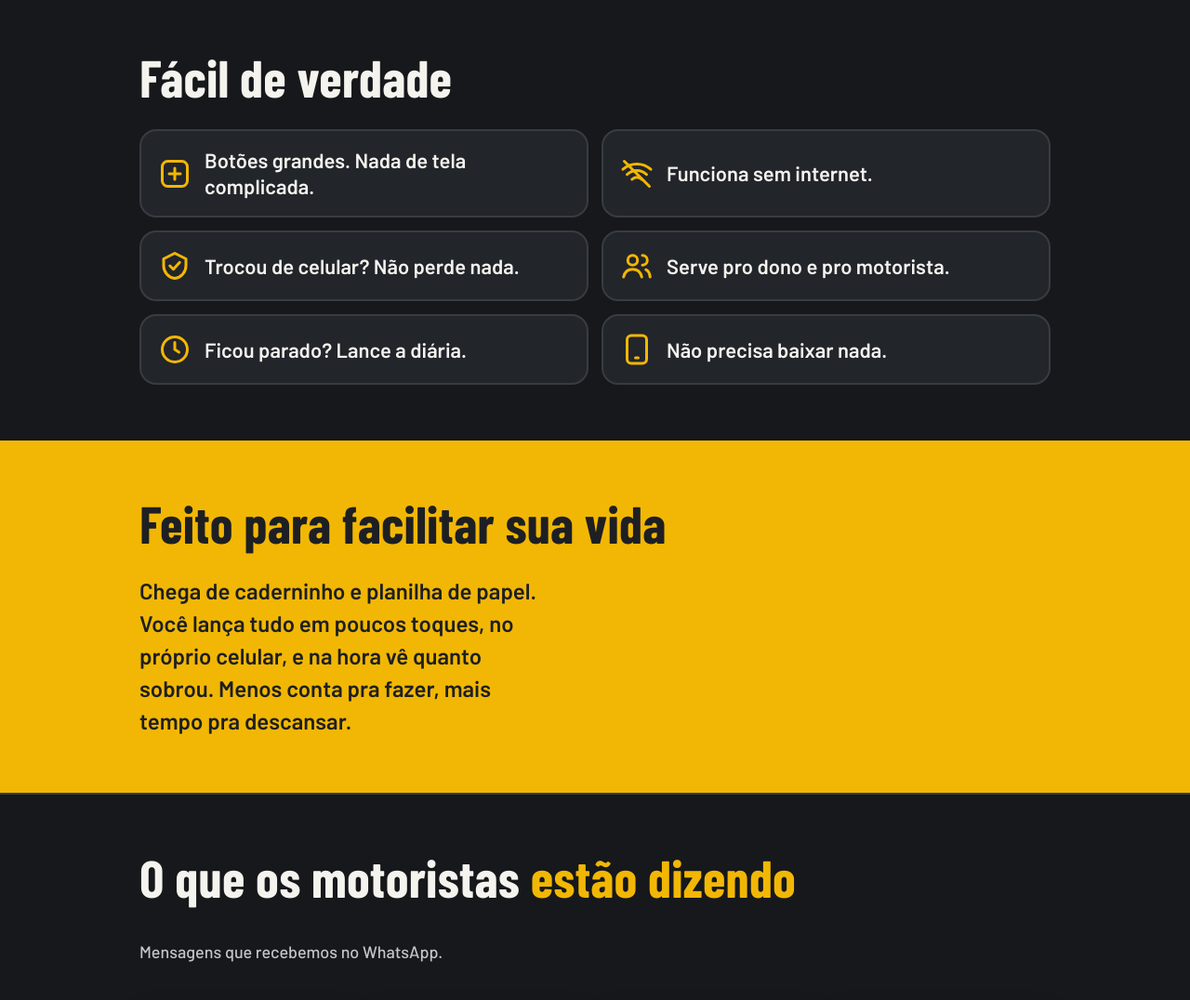
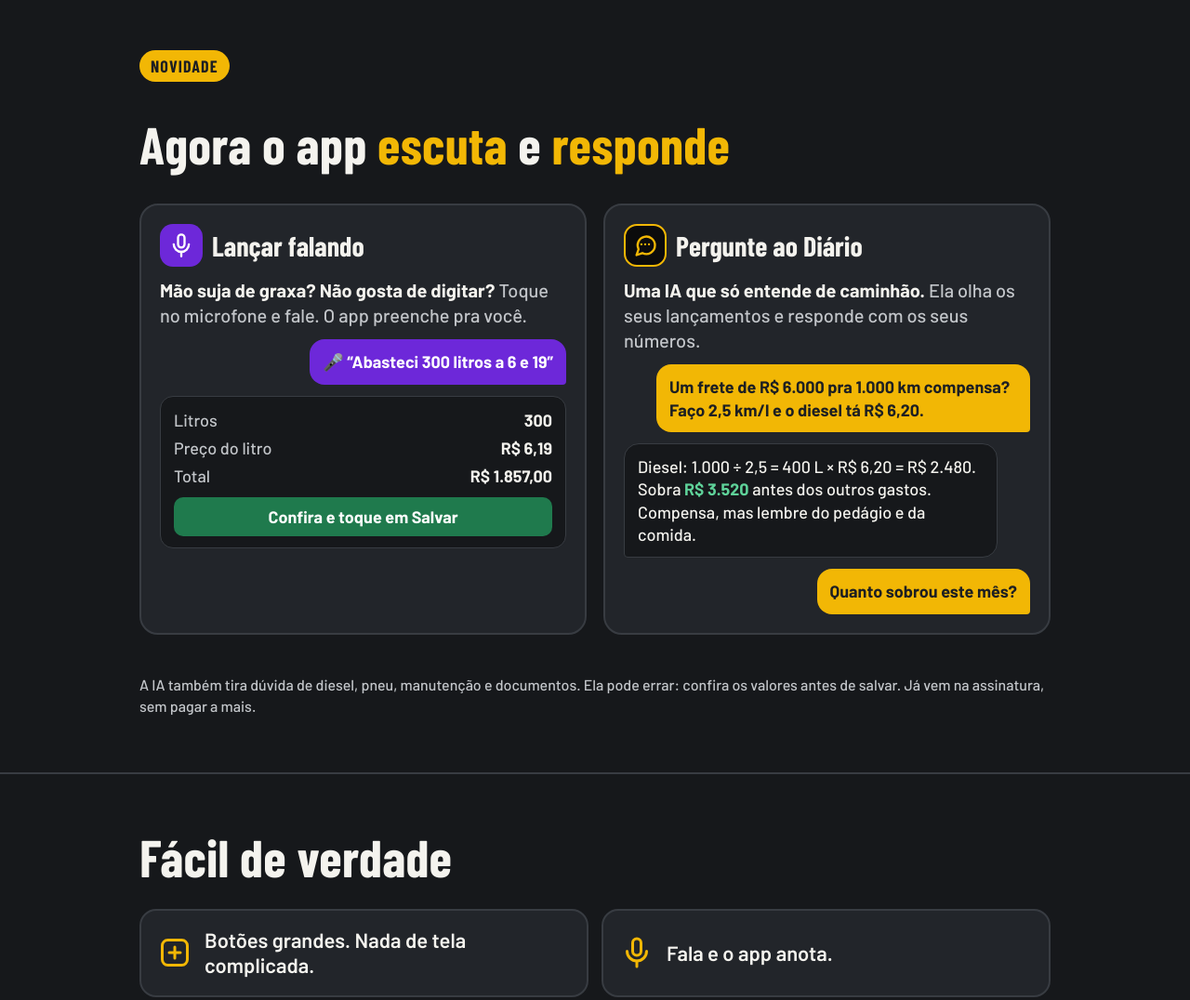
Before and after one commit to rafaeldisconzi-ralf1/diario-de-bordo, a plain HTML site: page assinar/index.html in a window 1280 px wide. Shown: the part 1320-2396 px from the top of the page at 93% size. Drawn offline with nearby package versions, Linux system fonts and the light colour scheme; no server answers; a web font is replaced by a local one.

Commit message:
Página de vendas: seção da IA (Lançar falando e Pergunte ao Diário), item na lista e dúvida
Co-Authored-By: Claude Opus 5.5 <noreply@anthropic.com>
Claude-Session: https://claude.ai/code/session_01NoyFaDqY1sV2RXwqAc5Mhu

```diff
--- a/assinar/index.html
+++ b/assinar/index.html
@@ -239,6 +239,25 @@ footer{padding-block:28px 40px;color:var(--apagado);font-size:17px;border-top:2p
 .bf p{margin:0;font-size:21px;line-height:1.35}
 .bf .relogio{font-family:var(--display);font-weight:800;font-size:26px;color:var(--placa);font-variant-numeric:tabular-nums}
 .plano .de .bf-de{color:var(--placa);font-weight:800}
+.ia-cards{display:grid;grid-template-columns:repeat(2,1fr);gap:18px;margin-top:8px}
+.ia-card{background:var(--asfalto2);border:2px solid var(--linha);border-radius:20px;padding:20px;display:flex;flex-direction:column;gap:12px}
+.ia-card h3{font-family:var(--display);font-weight:800;font-size:30px;margin:0;display:flex;align-items:center;gap:10px;line-height:1.05}
+.ia-card h3 .ic{width:46px;height:46px;border-radius:14px;display:grid;place-items:center;flex:none}
+.ia-card h3 .ic svg{width:28px;height:28px}
+.ia-card .ic.roxo{background:#6d28d9;color:#fff}.ia-card .ic.escuro{background:#0b0b0c;color:var(--placa);border:2px solid var(--placa)}
+.ia-card>p{margin:0;font-size:20px;line-height:1.35;color:var(--apagado)}
+.ia-card>p b{color:var(--texto)}
+.bal{padding:12px 14px;border-radius:16px;font-size:18px;line-height:1.35;max-width:92%}
+.bal.eu{align-self:flex-end;background:var(--placa);color:var(--placa-tinta);font-weight:700;border-bottom-right-radius:4px}
+.bal.ela{align-self:flex-start;background:var(--asfalto);border:1px solid var(--linha);border-bottom-left-radius:4px}
+.bal.ela b{color:var(--ok)}
+.bal.voz{align-self:flex-end;background:#6d28d9;color:#fff;font-weight:700;border-bottom-right-radius:4px}
+.form-mini{align-self:stretch;background:var(--asfalto);border:1px solid var(--linha);border-radius:14px;padding:12px 14px;font-size:18px;display:flex;flex-direction:column;gap:4px}
+.form-mini .l{display:flex;justify-content:space-between;gap:10px}.form-mini .l span{color:var(--apagado)}
+.form-mini .ok{margin-top:6px;background:var(--verde);color:#fff;font-weight:800;text-align:center;border-radius:10px;padding:8px}
+.ia-nota{margin:14px 0 0;font-size:16px;color:var(--apagado)}
+.novo{display:inline-block;width:fit-content;align-self:flex-start;background:var(--placa);color:var(--placa-tinta);font-family:var(--display);font-weight:800;font-size:18px;letter-spacing:.06em;text-transform:uppercase;padding:4px 12px;border-radius:99px;margin-bottom:10px}
+@media (max-width:760px){.ia-cards{grid-template-columns:1fr}}
 </style>
 <!-- Meta Pixel (Diario de Bordo - Site). ID publico, nao e segredo. Admin (bordo-admin=1) nao conta. -->
 <script>
@@ -298,10 +317,32 @@ fbq('init','2259208501675823');fbq('track','PageView');})();
   </div>
 </div></section>
 
+<section class="faixa bloco" id="ia"><div class="miolo">
+  <span class="novo">Novidade</span>
+  <h2>Agora o app <span class="amarelo">escuta</span> e <span class="amarelo">responde</span></h2>
+  <div class="ia-cards">
+    <div class="ia-card surge">
+      <h3><span class="ic roxo"><svg viewBox="0 0 24 24" fill="none" stroke="currentColor" stroke-width="2" stroke-linecap="round" stroke-linejoin="round"><rect x="9" y="2" width="6" height="12" rx="3"/><path d="M5 11a7 7 0 0 0 14 0"/><path d="M12 18v4"/></svg></span>Lançar falando</h3>
+      <p><b>Mão suja de graxa? Não gosta de digitar?</b> Toque no microfone e fale. O app preenche pra você.</p>
+      <div class="bal voz">🎤 “Abasteci 300 litros a 6 e 19”</div>
+      <div class="form-mini" aria-label="Formulário já preenchido"><div class="l"><span>Litros</span><b>300</b></div><div class="l"><span>Preço do litro</span><b>R$ 6,19</b></div><div class="l"><span>Total</span><b>R$ 1.857,00</b></div><div class="ok">Confira e toque em Salvar</div></div>
+    </div>
+    <div class="ia-card surge">
+      <h3><span class="ic escuro"><svg viewBox="0 0 24 24" fill="none" stroke="currentColor" stroke-width="2" stroke-linecap="round" stroke-linejoin="round"><path d="M21 12a8 8 0 0 1-11.6 7.1L4 21l1.9-5.4A8 8 0 1 1 21 12z"/><path d="M8.5 11h.01M12 11h.01M15.5 11h.01"/></svg></span>Pergunte ao Diário</h3>
+      <p><b>Uma IA que só entende de caminhão.</b> Ela olha os seus lançamentos e responde com os seus números.</p>
+      <div class="bal eu">Um frete de R$ 6.000 pra 1.000 km compensa? Faço 2,5 km/l e o diesel tá R$ 6,20.</div>
+      <div class="bal ela">Diesel: 1.000 ÷ 2,5 = 400 L × R$ 6,20 = R$ 2.480. Sobra <b>R$ 3.520</b> antes dos outros gastos. Compensa, mas lembre do pedágio e da comida.</div>
+      <div class="bal eu">Quanto sobrou este mês?</div>
+    </div>
+  </div>
+  <p class="ia-nota">A IA também tira dúvida de diesel, pneu, manutenção e documentos. Ela pode errar: confira os valores antes de salvar. Já vem na assinatura, sem pagar a mais.</p>
+</div></section>
+
 <section class="faixa bloco"><div class="miolo">
   <h2>Fácil de verdade</h2>
   <ul class="lista">
     <li class="surge"><svg viewBox="0 0 24 24" fill="none" stroke="currentColor" stroke-width="2" stroke-linecap="round" stroke-linejoin="round"><rect x="3" y="3" width="18" height="18" rx="4"/><path d="M8 12h8M12 8v8"/></svg>Botões grandes. Nada de tela complicada.</li>
+    <li class="surge"><svg viewBox="0 0 24 24" fill="none" stroke="currentColor" stroke-width="2" stroke-linecap="round" stroke-linejoin="round"><rect x="9" y="2" width="6" height="12" rx="3"/><path d="M5 11a7 7 0 0 0 14 0"/><path d="M12 18v4"/></svg>Fala e o app anota.</li>
     <li class="surge"><svg viewBox="0 0 24 24" fill="none" stroke="currentColor" stroke-width="2" stroke-linecap="round" stroke-linejoin="round"><path d="M2 8.8a15 15 0 0 1 20 0"/><path d="M5 12.5a10 10 0 0 1 14 0"/><path d="M8.5 16a5 5 0 0 1 7 0"/><path d="M3 3l18 18"/></svg>Funciona sem internet.</li>
     <li class="surge"><svg viewBox="0 0 24 24" fill="none" stroke="currentColor" stroke-width="2" stroke-linecap="round" stroke-linejoin="round"><path d="M12 3l8 4v5c0 4.5-3.4 8.3-8 9-4.6-.7-8-4.5-8-9V7z"/><path d="M8.5 12l2.5 2.5 4.5-5"/></svg>Trocou de celular? Não perde nada.</li>
     <li class="surge"><svg viewBox="0 0 24 24" fill="none" stroke="currentColor" stroke-width="2" stroke-linecap="round" stroke-linejoin="round"><circle cx="9" cy="8" r="3.5"/><path d="M2.5 20c.8-3.5 3.4-5.5 6.5-5.5s5.7 2 6.5 5.5"/><path d="M16 4.5a3.5 3.5 0 0 1 0 7M18.5 14.8c1.7.8 2.7 2.6 3 5.2"/></svg>Serve pro dono e pro motorista.</li>
@@ -363,6 +404,7 @@ fbq('init','2259208501675823');fbq('track','PageView');})();
     <details><summary>E sem internet?</summary><p>Funciona do mesmo jeito. Quando o sinal voltar, ele guarda tudo sozinho.</p></details>
     <details><summary>Tem senha?</summary><p>Não. Você coloca seu e-mail e recebe um número de 6 dígitos. Só isso.</p></details>
     <details><summary>Sou motorista, não sou o dono. Serve?</summary><p>Serve. Coloque a comissão que você combinou. O app mostra quanto você tem pra receber.</p></details>
+    <details><summary>Como funciona a IA?</summary><p>No botão roxo "Lançar falando", você fala o abastecimento, o gasto ou a diária e o app já abre preenchido para você conferir. No "Pergunte ao Diário", você pergunta sobre suas viagens, fretes, diesel e manutenção. Ela só fala de caminhão e estrada. Precisa de internet e já vem na assinatura.</p></details>
     <details><summary>Como eu pago?</summary><p>Por Pix ou cartão de crédito. No anual dá para parcelar em até 12 vezes no cartão. Pagou, o app libera.</p></details>
   </div>
 </div></section>
```
Also changed, not shown: 1 other file.
